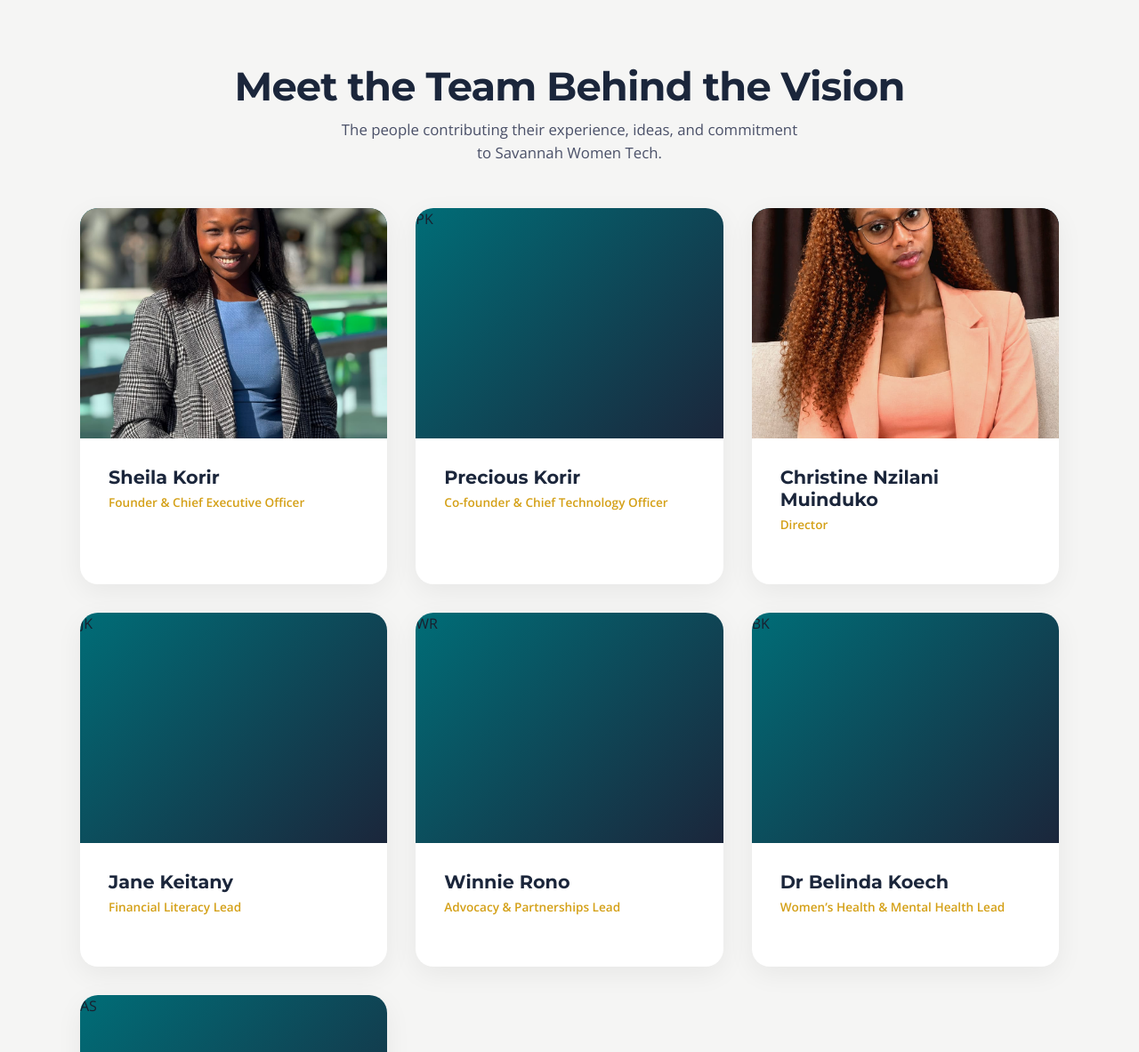
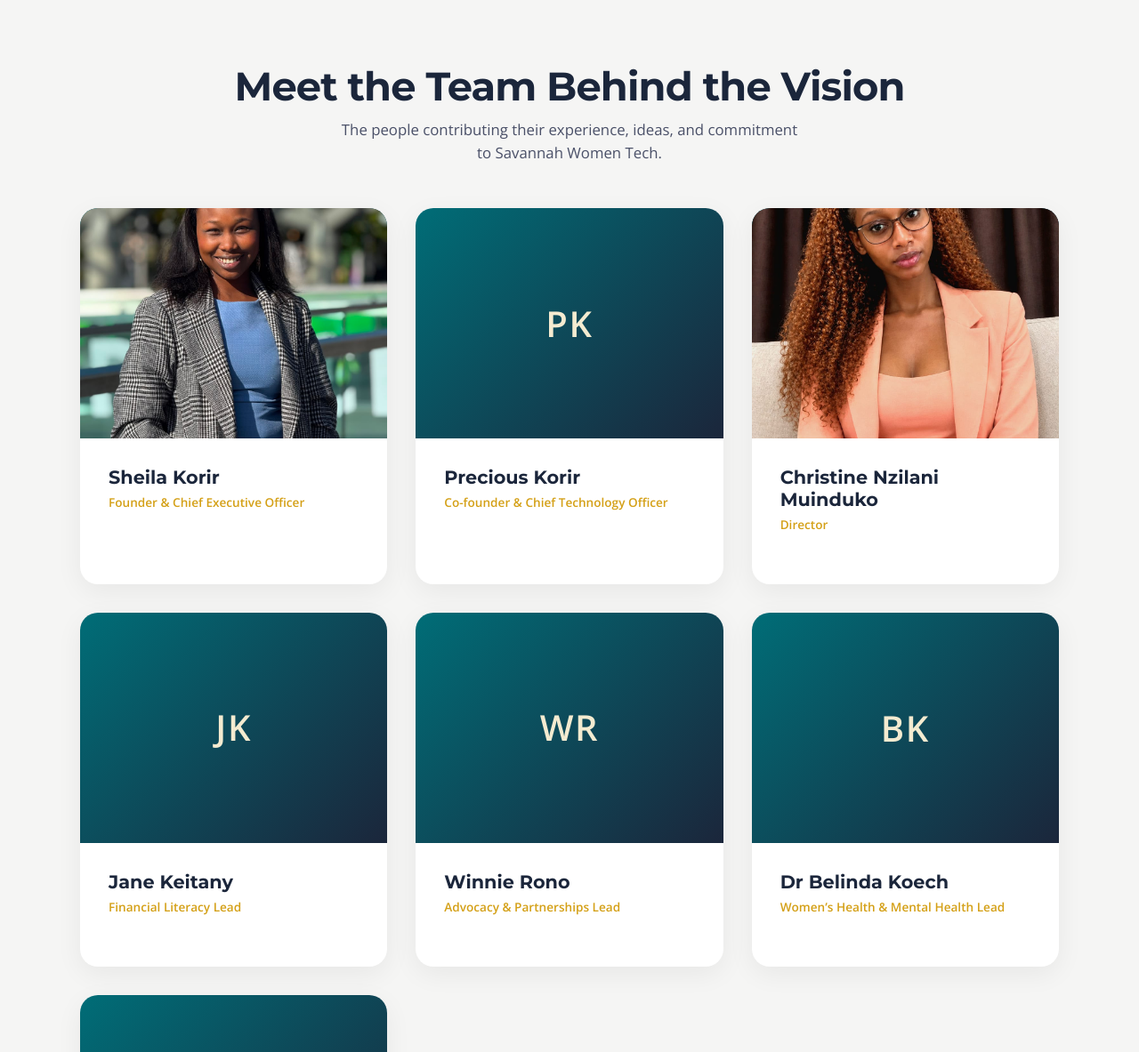
Before and after one commit to preciouskorir/savannah-women-tech, a Django app: template website/templates/website/about.html in a window 1280 px wide. Shown: the part 5317-6500 px from the top of the page at 89% size. Run offline with Django 3.2, Linux system fonts and the light colour scheme; the template is opened without the code that fills it, so the values that code supplies are empty.

Commit message:
Style team portrait placeholders until photos are provided

```diff
--- a/website/templates/website/about.html
+++ b/website/templates/website/about.html
@@ -5,6 +5,20 @@
 {% block meta_description %}Learn about Savannah Women Tech's mission, vision, leadership, and commitment to empowering women across Africa through technology and innovation.{% endblock %}
 
 {% block content %}
+<style>
+    .leader-image-wrapper.team-initials {
+        display: flex;
+        align-items: center;
+        justify-content: center;
+        min-height: 220px;
+        background: linear-gradient(135deg, #006D77, #1B263B);
+        color: #F4EBD0;
+        font-size: 2.5rem;
+        font-weight: 700;
+        letter-spacing: 0.04em;
+    }
+</style>
+
 <!-- Page Hero -->
 <section class="page-hero">
     <div class="page-hero-inner">
```
